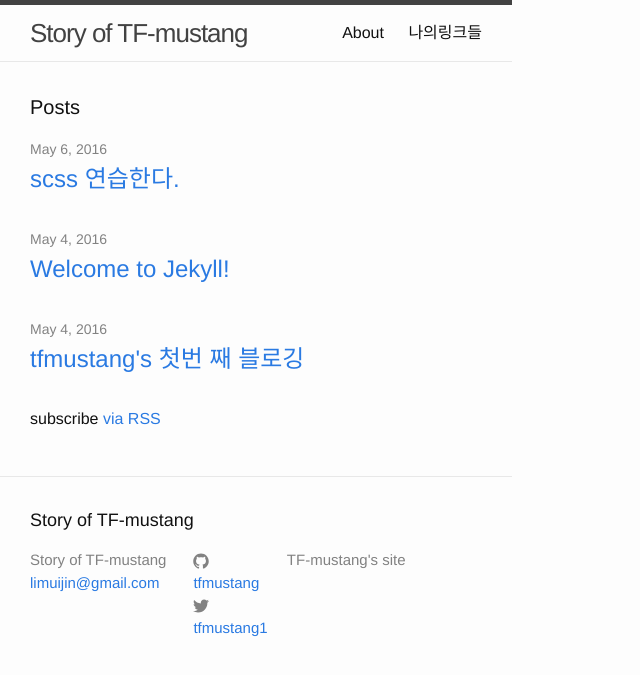
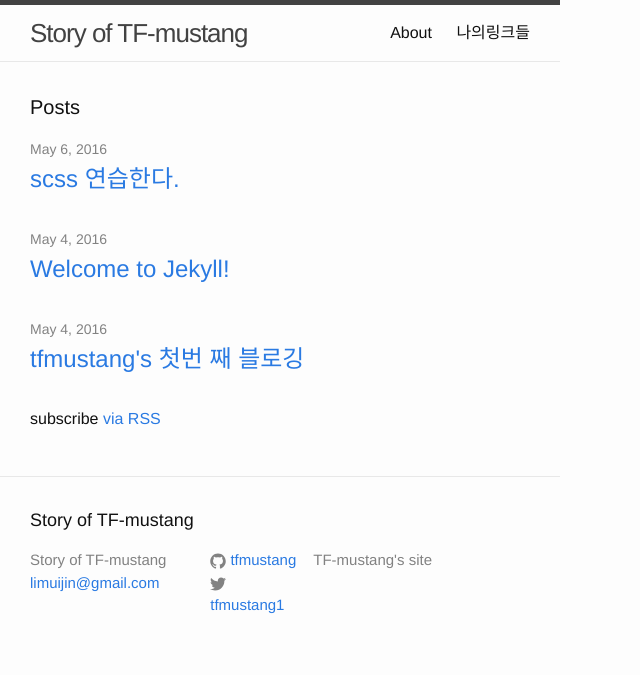
Before and after one commit to tfmustang/tfmustang.github.io, a Jekyll site: the page built from index.html, in a window 1280 px wide. Shown: the top 675 px of the page, without its empty margins (0-640 px from the left). Built offline with Jekyll 4.4.1, drawn with Linux system fonts in a browser that asks for light colours.

Commit message:
Update _base.scss

```diff
--- a/_sass/_base.scss
+++ b/_sass/_base.scss
@@ -23,7 +23,7 @@ body {
     -o-font-feature-settings: "kern" 1;
     font-feature-settings: "kern" 1;
     font-kerning: normal;
-    max-width: 32em;
+    max-width: 35em;
 }
 
 
```
